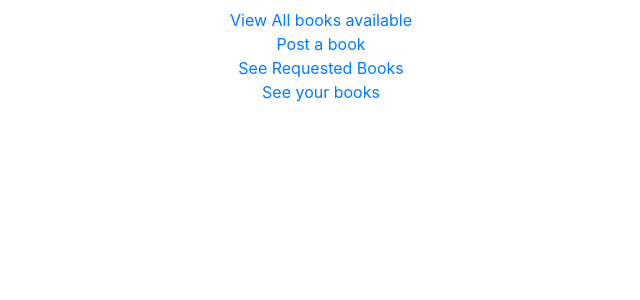
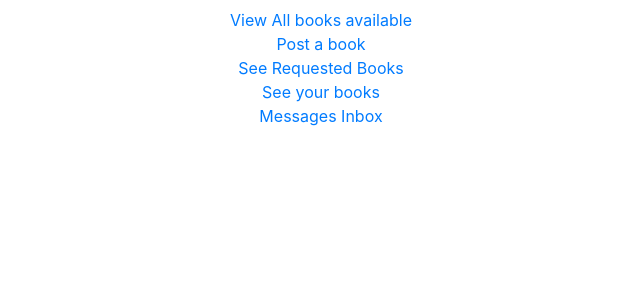
Before and after one commit to srivats22/django_bookEX, a Django app: page / in a window 1280 px wide. Shown: the part 196-496 px from the top of the page, without its empty margins (359-999 px from the left). Run offline with Django 3.2, Linux system fonts and the light colour scheme; parts of the project's set-up code (start-up, migrations or seed data) failed here and were passed over.

Commit message:
Update home.html

```diff
--- a/bookProject/templates/home.html
+++ b/bookProject/templates/home.html
@@ -40,6 +40,7 @@ to exchange books.</p>
     <a href="/postbook"><ol>Post a book</ol></a>
     <a href="/displayrequest"><ol>See Requested Books</ol></a>
     <a href="/mybooks"><ol>See your books</ol></a>
+    <a href="/mymessages"><ol>Messages Inbox</ol></a>
   </ul>
 </center>
 {% endblock content %}
```
